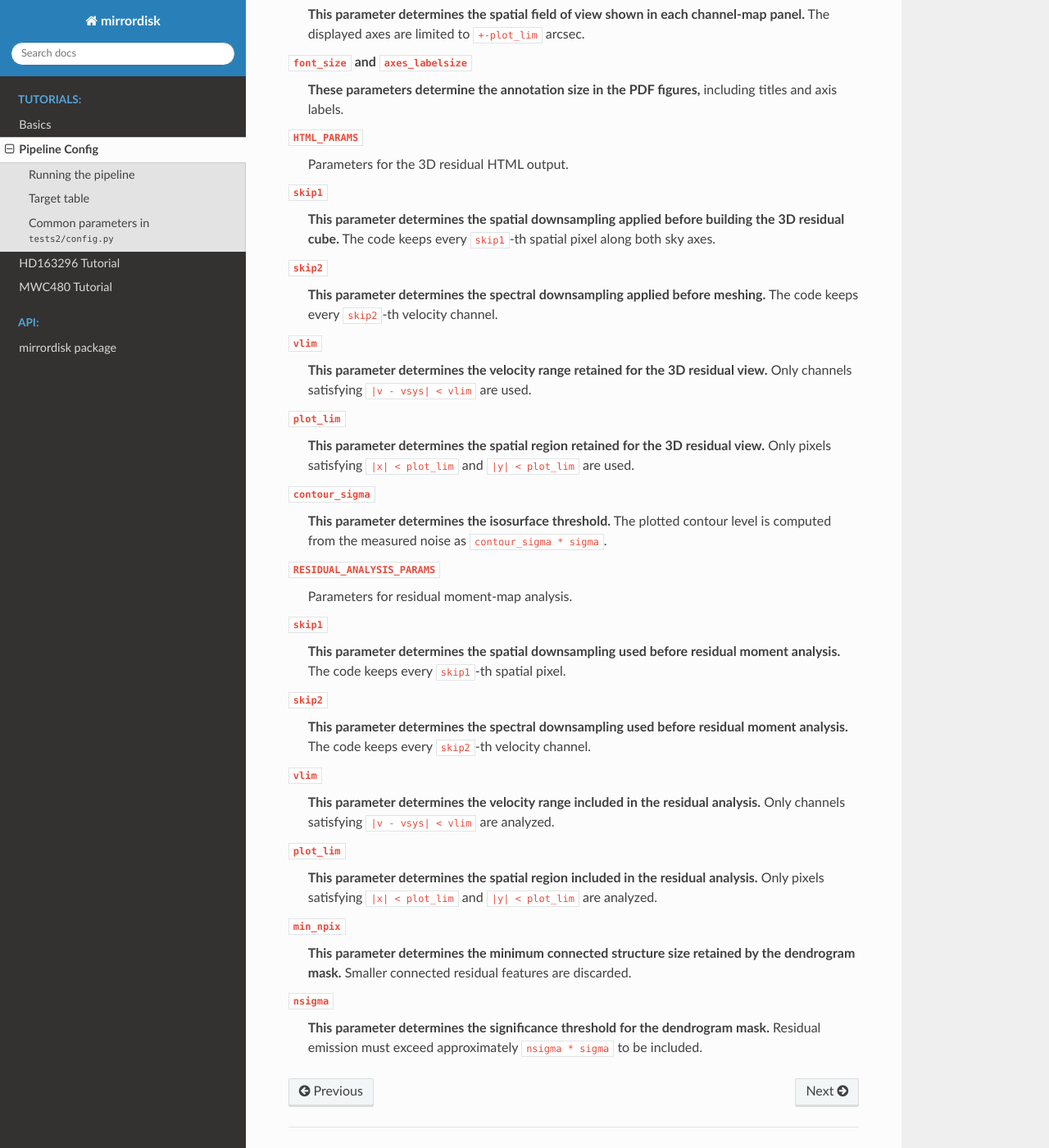
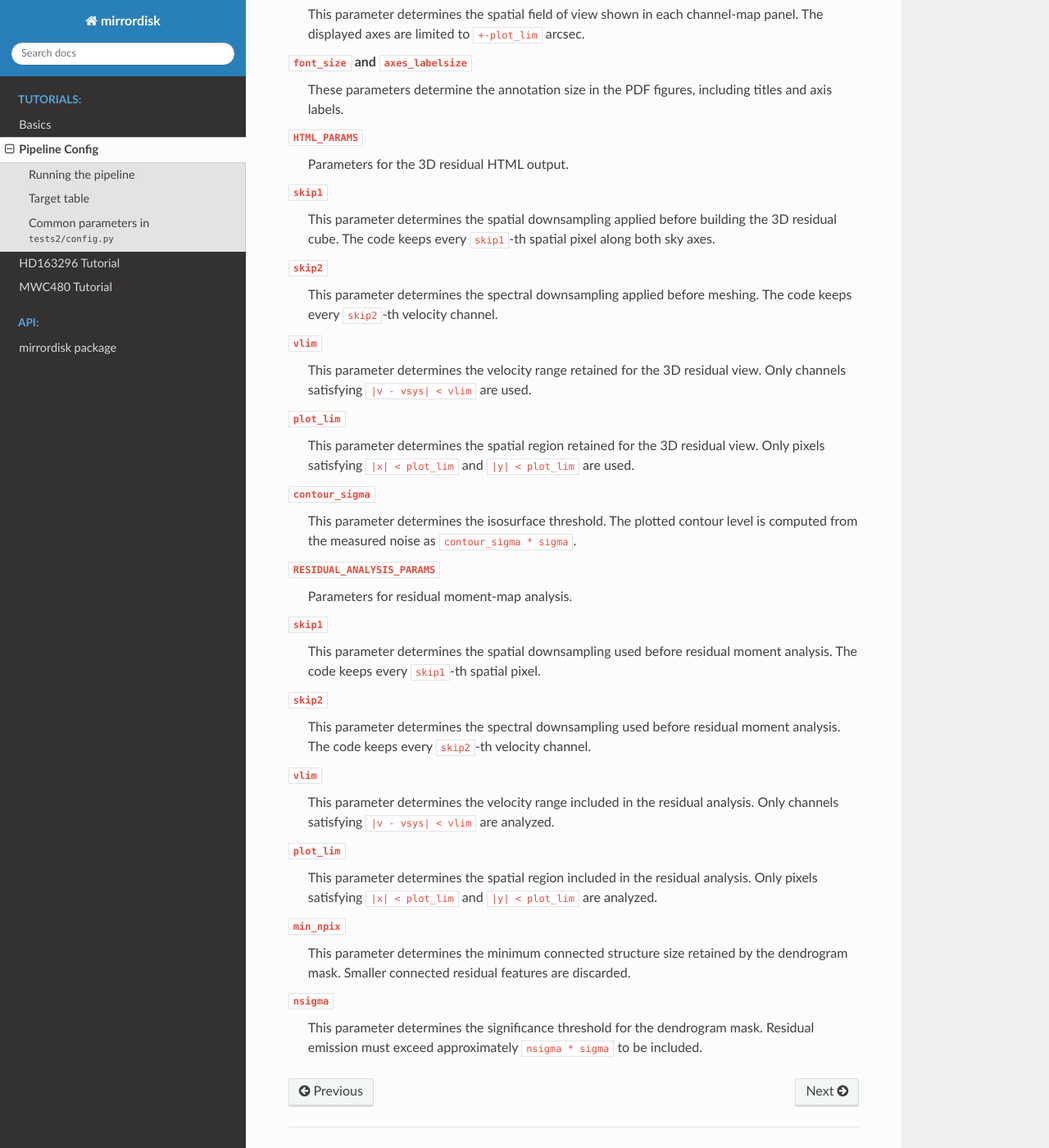
Before and after one commit to 2ndmk2/mirrordisk, a Sphinx documentation site: the page built from docs_src/source/tutorial/pipeline_config.rst, in a window 1280 px wide and 1400 px high, scrolled down 1732 px. Shown: the whole window at 82% size. Built offline with Sphinx 7.4.7 and the Read the Docs theme 3.1.0, drawn with Linux system fonts in a browser that asks for light colours; formulas are drawn with MathJax 3; some of the changed text lies outside the part shown.

Commit message:
doc updated

```diff
--- a/docs_src/source/tutorial/pipeline_config.rst
+++ b/docs_src/source/tutorial/pipeline_config.rst
@@ -56,18 +56,18 @@ Common parameters in ``tests2/config.py``
    Shared defaults for the mirror fitting stage.
 
 ``inp_max``
-   **This parameter determines the spatial extent used in the mirror fitting.**
+   This parameter determines the spatial extent used in the mirror fitting.
    The interpolation grid is built over
    ``-inp_max <= x, y <= inp_max`` in arcsec, so it sets the half-width
    of the fitted square region on the sky.
 
 ``n_points``
-   **This parameter determines the spatial sampling of the fitting grid.**
+   This parameter determines the spatial sampling of the fitting grid.
    It is the number of interpolation samples on each spatial axis, so
    larger values produce a finer grid for the fitting.
 
 ``vec_offsets``
-   **This parameter determines the velocities used in the mirror fitting.**
+   This parameter determines the velocities used in the mirror fitting.
    These velocity offsets are measured relative to ``vsys_initial``, and
    the fitting velocities are computed as ``v = vsys_initial + vec_offsets``.
 
@@ -75,48 +75,48 @@ Common parameters in ``tests2/config.py``
    Parameters for PDF channel map generation.
 
 ``dv``
-   **This parameter determines the velocity sampling of the channel-map
-   output.** Channel maps are requested at intervals of ``dv`` in km/s
+   This parameter determines the velocity sampling of the channel-map
+   output. Channel maps are requested at intervals of ``dv`` in km/s
    around the fitted systemic velocity.
 
 ``vlim``
-   **This parameter determines the total velocity range shown in the
-   channel maps.** The code samples channels over approximately
+   This parameter determines the total velocity range shown in the
+   channel maps. The code samples channels over approximately
    ``-vlim <= v - vsys <= vlim``.
 
 ``plot_lim``
-   **This parameter determines the spatial field of view shown in each
-   channel-map panel.** The displayed axes are limited to
+   This parameter determines the spatial field of view shown in each
+   channel-map panel. The displayed axes are limited to
    ``+-plot_lim`` arcsec.
 
 ``font_size`` and ``axes_labelsize``
-   **These parameters determine the annotation size in the PDF figures,**
+   These parameters determine the annotation size in the PDF figures,
    including titles and axis labels.
 
 ``HTML_PARAMS``
    Parameters for the 3D residual HTML output.
 
 ``skip1``
-   **This parameter determines the spatial downsampling applied before
-   building the 3D residual cube.** The code keeps every ``skip1``-th
+   This parameter determines the spatial downsampling applied before
+   building the 3D residual cube. The code keeps every ``skip1``-th
    spatial pixel along both sky axes.
 
 ``skip2``
-   **This parameter determines the spectral downsampling applied before
-   meshing.** The code keeps every ``skip2``-th velocity channel.
+   This parameter determines the spectral downsampling applied before
+   meshing. The code keeps every ``skip2``-th velocity channel.
 
 ``vlim``
-   **This parameter determines the velocity range retained for the 3D
-   residual view.** Only channels satisfying
+   This parameter determines the velocity range retained for the 3D
+   residual view. Only channels satisfying
    ``|v - vsys| < vlim`` are used.
 
 ``plot_lim``
-   **This parameter determines the spatial region retained for the 3D
-   residual view.** Only pixels satisfying
+   This parameter determines the spatial region retained for the 3D
+   residual view. Only pixels satisfying
    ``|x| < plot_lim`` and ``|y| < plot_lim`` are used.
 
 ``contour_sigma``
-   **This parameter determines the isosurface threshold.** The plotted
+   This parameter determines the isosurface threshold. The plotted
    contour level is computed from the measured noise as
    ``contour_sigma * sigma``.
 
@@ -124,31 +124,31 @@ Common parameters in ``tests2/config.py``
    Parameters for residual moment-map analysis.
 
 ``skip1``
-   **This parameter determines the spatial downsampling used before
-   residual moment analysis.** The code keeps every ``skip1``-th spatial
+   This parameter determines the spatial downsampling used before
+   residual moment analysis. The code keeps every ``skip1``-th spatial
    pixel.
 
 ``skip2``
-   **This parameter determines the spectral downsampling used before
-   residual moment analysis.** The code keeps every ``skip2``-th
+   This parameter determines the spectral downsampling used before
+   residual moment analysis. The code keeps every ``skip2``-th
    velocity channel.
 
 ``vlim``
-   **This parameter determines the velocity range included in the
-   residual analysis.** Only channels satisfying
+   This parameter determines the velocity range included in the
+   residual analysis. Only channels satisfying
    ``|v - vsys| < vlim`` are analyzed.
 
 ``plot_lim``
-   **This parameter determines the spatial region included in the
-   residual analysis.** Only pixels satisfying
+   This parameter determines the spatial region included in the
+   residual analysis. Only pixels satisfying
    ``|x| < plot_lim`` and ``|y| < plot_lim`` are analyzed.
 
 ``min_npix``
-   **This parameter determines the minimum connected structure size
-   retained by the dendrogram mask.** Smaller connected residual
+   This parameter determines the minimum connected structure size
+   retained by the dendrogram mask. Smaller connected residual
    features are discarded.
 
 ``nsigma``
-   **This parameter determines the significance threshold for the
-   dendrogram mask.** Residual emission must exceed approximately
+   This parameter determines the significance threshold for the
+   dendrogram mask. Residual emission must exceed approximately
    ``nsigma * sigma`` to be included.
```
Also changed, not shown: 11 other files.
